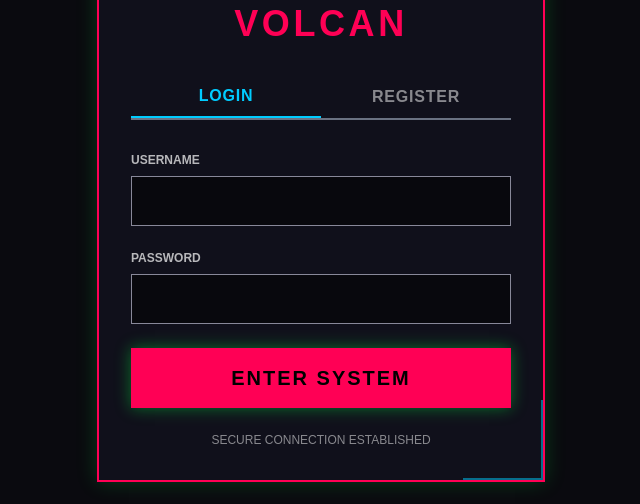
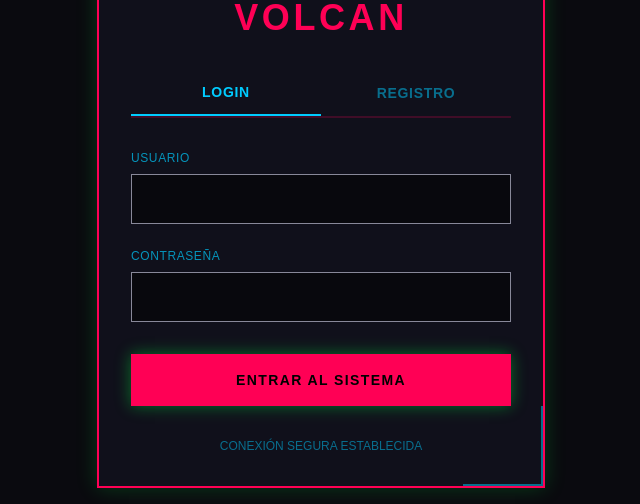
Before and after one commit to JulianOrtiz952/volcan-frontend, a React (Vite) app: page / in a window 1280 px wide. Shown: the part 174-678 px from the top of the page, without its empty margins (319-959 px from the left). Built offline with nearby package versions, Linux system fonts and the light colour scheme; no server answers.

Commit message:
Ajuste de theme context en el login y creación de categorias para notes personal

```diff
--- a/src/pages/AuthPage.jsx
+++ b/src/pages/AuthPage.jsx
@@ -1,6 +1,8 @@
 import React, { useState } from 'react';
 import { useTheme } from '../context/ThemeContext';
 import { api } from '../services/api';
+
+const t4 = (theme, map) => map[theme] || map.cyberpunk;
 
 const AuthPage = ({ onLogin }) => {
     const { theme } = useTheme();
@@ -20,7 +22,7 @@ const AuthPage = ({ onLogin }) => {
             } else {
                 response = await api.register(formData.username, formData.password);
             }
-            onLogin(response.token); // Pass token to UserContext via App.jsx
+            onLogin(response.token);
         } catch (err) {
             setError(err.message);
         } finally {
@@ -28,16 +30,88 @@ const AuthPage = ({ onLogin }) => {
         }
     };
 
+    // ── Theme definitions ──
+    const bgCls = t4(theme, {
+        cyberpunk: 'bg-cyber-black bg-[radial-gradient(ellipse_at_center,_var(--tw-gradient-stops))] from-cyber-dark/50 to-cyber-black',
+        paper: 'bg-paper-bg pattern-grid-lg',
+        dark: 'bg-dark-bg text-dark-text font-dark',
+        sakura: 'bg-sakura-bg text-sakura-ink font-sakura'
+    });
+
+    const cardCls = t4(theme, {
+        cyberpunk: 'bg-cyber-dark/80 border-2 border-cyber-primary shadow-[0_0_20px_rgba(0,255,65,0.2)]',
+        paper: 'bg-white border-4 border-paper-ink shadow-[8px_8px_0px_0px_rgba(0,0,0,1)] rotate-1',
+        dark: 'bg-dark-surface border border-dark-border shadow-[0_8px_48px_rgba(0,0,0,0.6)] rounded-2xl',
+        sakura: 'bg-white border border-sakura-blossom/30 shadow-[0_8px_48px_rgba(232,87,122,0.18)] rounded-3xl sakura-card'
+    });
+
+    const titleCls = t4(theme, {
+        cyberpunk: 'text-cyber-primary glitch-text',
+        paper: 'text-paper-ink scribble-underline',
+        dark: 'text-dark-text',
+        sakura: 'text-sakura-ink'
+    });
+
+    const tabContainerCls = t4(theme, {
+        cyberpunk: 'border-b-2 border-cyber-primary/20',
+        paper: 'border-b-4 border-paper-ink/20',
+        dark: 'border-b border-dark-border',
+        sakura: 'border-b-2 border-sakura-blossom/30'
+    });
+
+    const tabActiveCls = t4(theme, {
+        cyberpunk: 'text-cyber-secondary border-b-2 border-cyber-secondary',
+        paper: 'text-paper-ink border-b-4 border-paper-red',
+        dark: 'text-dark-primary border-b-2 border-dark-primary',
+        sakura: 'text-sakura-deep border-b-2 border-sakura-deep'
+    });
+
+    const tabInactiveCls = t4(theme, {
+        cyberpunk: 'text-cyber-secondary/50 hover:text-cyber-secondary/80',
+        paper: 'text-neutral-500 hover:text-paper-ink',
+        dark: 'text-dark-muted hover:text-dark-text',
+        sakura: 'text-sakura-muted hover:text-sakura-ink'
+    });
+
+    const labelCls = t4(theme, {
+        cyberpunk: 'text-cyber-secondary/70',
+        paper: 'text-neutral-600 font-bold',
+        dark: 'text-dark-subtle',
+        sakura: 'text-sakura-subtle'
+    });
+
+    const inputCls = t4(theme, {
+        cyberpunk: 'bg-black/50 border border-cyber-muted focus:border-cyber-primary text-cyber-secondary',
+        paper: 'bg-paper-bg border-4 border-paper-line focus:border-paper-ink text-paper-ink',
+        dark: 'bg-dark-elevated border border-dark-border text-dark-text placeholder-dark-muted focus:border-dark-primary/50 focus:ring-1 focus:ring-dark-primary/20 rounded-xl',
+        sakura: 'bg-white border-2 border-sakura-blossom/50 text-sakura-ink placeholder-sakura-muted focus:border-sakura-deep focus:ring-4 focus:ring-sakura-blossom/30 rounded-2xl'
+    });
+
+    const btnSubmitCls = t4(theme, {
+        cyberpunk: 'bg-cyber-primary text-black shadow-[0_0_15px_rgba(0,255,65,0.4)] hover:bg-cyber-primary/80',
+        paper: 'bg-paper-ink text-white shadow-[4px_4px_0px_0px_rgba(255,50,50,1)] hover:bg-neutral-800',
+        dark: 'bg-dark-primary text-white shadow-lg shadow-dark-primary/20 rounded-xl hover:bg-dark-primary/85',
+        sakura: 'bg-sakura-deep text-white shadow-lg shadow-sakura-deep/25 rounded-2xl hover:bg-sakura-deep/90'
+    });
+
+    const errorCls = t4(theme, {
+        cyberpunk: 'text-red-400 bg-red-900/20 border border-red-500',
+        paper: 'text-white bg-paper-red font-bold',
+        dark: 'text-red-400 bg-red-950/40 border border-red-900/40 rounded-lg',
+        sakura: 'text-red-500 bg-red-50 border border-red-200 rounded-xl'
+    });
+
+    const footerCls = t4(theme, {
+        cyberpunk: 'text-cyber-secondary/50',
+        paper: 'text-neutral-500 font-bold',
+        dark: 'text-dark-muted tracking-widest uppercase',
+        sakura: 'text-sakura-muted tracking-wide'
+    });
+
     return (
-        <div className={`min-h-screen flex items-center justify-center p-4 transition-colors duration-500
-            ${theme === 'cyberpunk' ? 'bg-cyber-black bg-[radial-gradient(ellipse_at_center,_var(--tw-gradient-stops))] from-cyber-dark/50 to-cyber-black' : 'bg-paper-bg pattern-grid-lg'}
-        `}>
-            <div className={`w-full max-w-md p-8 relative overflow-hidden transition-all duration-300
-                ${theme === 'cyberpunk'
-                    ? 'bg-cyber-dark/80 border-2 border-cyber-primary shadow-[0_0_20px_rgba(0,255,65,0.2)]'
-                    : 'bg-white border-4 border-paper-ink shadow-[8px_8px_0px_0px_rgba(0,0,0,1)] rotate-1'
-                }
-            `}>
+        <div className={`min-h-screen flex items-center justify-center p-4 transition-colors duration-500 ${bgCls}`}>
+            <div className={`w-full max-w-md p-8 relative overflow-hidden transition-all duration-300 ${cardCls}`}>
+
                 {/* Cyberpunk Decorative Elements */}
                 {theme === 'cyberpunk' && (
                     <>
@@ -46,74 +120,54 @@ const AuthPage = ({ onLogin }) => {
                     </>
                 )}
 
-                <h1 className={`text-4xl font-bold text-center mb-8 uppercase tracking-widest
-                    ${theme === 'cyberpunk' ? 'text-cyber-primary glitch-text' : 'text-paper-ink scribble-underline'}
-                `}>
+                <h1 className={`text-4xl font-bold text-center mb-8 uppercase tracking-widest ${titleCls}`}>
                     VOLCAN
                 </h1>
 
-                <div className="flex mb-8 border-b-2 border-opacity-20 border-gray-500">
+                <div className={`flex mb-8 ${tabContainerCls}`}>
                     <button
                         onClick={() => { setIsLogin(true); setError(null); }}
-                        className={`flex-1 py-2 font-bold uppercase tracking-wider transition-all
-                            ${isLogin
-                                ? (theme === 'cyberpunk' ? 'text-cyber-secondary border-b-2 border-cyber-secondary' : 'text-paper-ink border-b-4 border-paper-red')
-                                : 'opacity-50 hover:opacity-100'
-                            }
+                        className={`flex-1 py-3 font-semibold uppercase tracking-wider text-sm transition-all
+                            ${isLogin ? tabActiveCls : tabInactiveCls}
                         `}
                     >
                         Login
                     </button>
                     <button
                         onClick={() => { setIsLogin(false); setError(null); }}
-                        className={`flex-1 py-2 font-bold uppercase tracking-wider transition-all
-                            ${!isLogin
-                                ? (theme === 'cyberpunk' ? 'text-cyber-secondary border-b-2 border-cyber-secondary' : 'text-paper-ink border-b-4 border-paper-red')
-                                : 'opacity-50 hover:opacity-100'
-                            }
+                        className={`flex-1 py-3 font-semibold uppercase tracking-wider text-sm transition-all
+                            ${!isLogin ? tabActiveCls : tabInactiveCls}
                         `}
                     >
-                        Register
+                        Registro
                     </button>
                 </div>
 
                 <form onSubmit={handleSubmit} className="space-y-6">
                     <div>
-                        <label className="block text-xs font-bold uppercase mb-2 opacity-70">Username</label>
+                        <label className={`block text-xs uppercase tracking-wider mb-2 ${labelCls}`}>Usuario</label>
                         <input
                             type="text"
                             required
                             value={formData.username}
                             onChange={e => setFormData({ ...formData, username: e.target.value })}
-                            className={`w-full p-3 outline-none transition-all
-                                ${theme === 'cyberpunk'
-                                    ? 'bg-black/50 border border-cyber-muted focus:border-cyber-primary text-white'
-                                    : 'bg-paper-bg border-2 border-paper-line focus:border-paper-ink text-paper-ink'
-                                }
-                            `}
+                            className={`w-full p-3 outline-none transition-all ${inputCls}`}
                         />
                     </div>
 
                     <div>
-                        <label className="block text-xs font-bold uppercase mb-2 opacity-70">Password</label>
+                        <label className={`block text-xs uppercase tracking-wider mb-2 ${labelCls}`}>Contraseña</label>
                         <input
                             type="password"
                             required
                             value={formData.password}
                             onChange={e => setFormData({ ...formData, password: e.target.value })}
-                            className={`w-full p-3 outline-none transition-all
-                                ${theme === 'cyberpunk'
-                                    ? 'bg-black/50 border border-cyber-muted focus:border-cyber-primary text-white'
-                                    : 'bg-paper-bg border-2 border-paper-line focus:border-paper-ink text-paper-ink'
-                                }
-                            `}
+                            className={`w-full p-3 outline-none transition-all ${inputCls}`}
                         />
                     </div>
 
                     {error && (
-                        <div className={`p-3 text-sm font-bold text-center animate-shake
-                            ${theme === 'cyberpunk' ? 'text-red-400 bg-red-900/20 border border-red-500' : 'text-white bg-paper-red'}
-                        `}>
+                        <div className={`p-3 text-sm text-center animate-shake ${errorCls}`}>
                             {error}
                         </div>
                     )}
@@ -121,20 +175,17 @@ const AuthPage = ({ onLogin }) => {
                     <button
                         type="submit"
                         disabled={loading}
-                        className={`w-full py-4 font-bold text-xl uppercase tracking-widest hover:brightness-110 active:scale-[0.98] transition-all
-                            ${loading ? 'opacity-50 cursor-wait' : ''}
-                            ${theme === 'cyberpunk'
-                                ? 'bg-cyber-primary text-black shadow-[0_0_15px_rgba(0,255,65,0.4)]'
-                                : 'bg-paper-ink text-white shadow-[4px_4px_0px_0px_rgba(255,50,50,1)]'
-                            }
+                        className={`w-full py-4 mt-2 font-semibold text-sm uppercase tracking-widest transition-all
+                            ${loading ? 'opacity-50 cursor-wait' : 'active:scale-[0.98]'}
+                            ${btnSubmitCls}
                         `}
                     >
-                        {loading ? 'Processing...' : (isLogin ? 'Enter System' : 'Join Community')}
+                        {loading ? 'Procesando...' : (isLogin ? 'Entrar al Sistema' : 'Crear Cuenta')}
                     </button>
                 </form>
 
-                <div className="mt-6 text-center text-xs opacity-50">
-                    {theme === 'cyberpunk' ? 'SECURE CONNECTION ESTABLISHED' : 'Project Management System v1.0'}
+                <div className={`mt-8 text-center text-xs ${footerCls}`}>
+                    {theme === 'cyberpunk' ? 'CONEXIÓN SEGURA ESTABLECIDA' : 'Sistema de Gestión v1.0'}
                 </div>
             </div>
         </div>
```
Also changed, not shown: src/pages/NotesView.jsx (+72 -4 lines).
